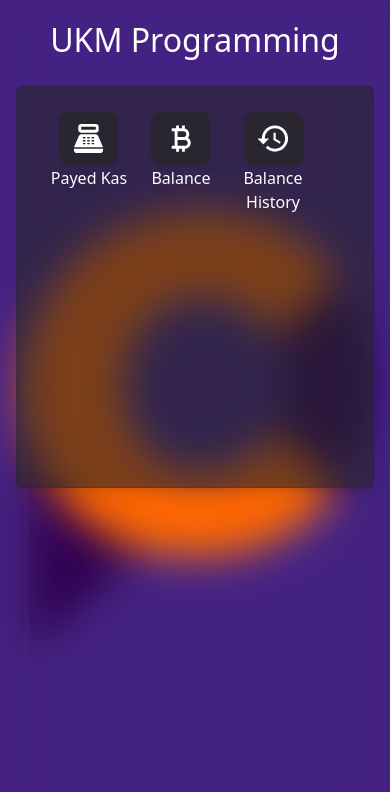
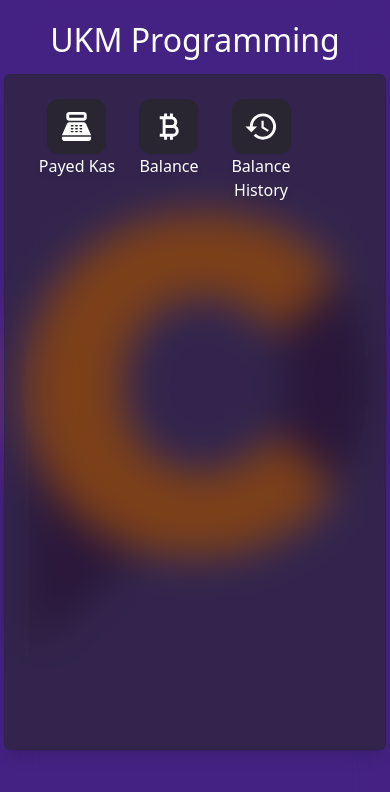
Before and after one commit to UKM-Programming-UMDP/procom-kas-fe-user, a React (Vite) app: page / in a window 390 px wide. Shown: the top 792 px of the page. Built offline with nearby package versions, Linux system fonts and the light colour scheme.

Commit message:
edit: layout adjustment

```diff
--- a/src/pages/Homepage/index.tsx
+++ b/src/pages/Homepage/index.tsx
@@ -30,7 +30,7 @@ const Homepage = () => {
         trigger={md}
         className="w-fit mx-auto"
         initial={{ marginTop: "1rem" }}
-        animate={{ marginTop: state.app === "home" ? "6rem" : "3rem" }}
+        animate={{ marginTop: state.app === "home" ? "6rem" : "1rem" }}
       >
         <TextAutosize
           initialSize="3rem"
@@ -41,7 +41,7 @@ const Homepage = () => {
           UKM Programming
         </TextAutosize>
       </AutoMargin>
-      <div className="flex justify-center items-center p-4">
+      <div className="flex justify-center items-center md:p-4 p-1">
         <CardAutosize
           className="mx-auto mt-3"
           trigger={state.app !== "home"}
@@ -63,7 +63,7 @@ const Homepage = () => {
               </AppearFadeIn>
             </div>
           )}
-          <div className="mx-3 mt-1 mb-3 h-96 overflow-auto">
+          <div className="mx-3 mt-1 mb-3 overflow-auto h-[78vh]">
             {appComponent[state.app]}
           </div>
         </CardAutosize>
```
